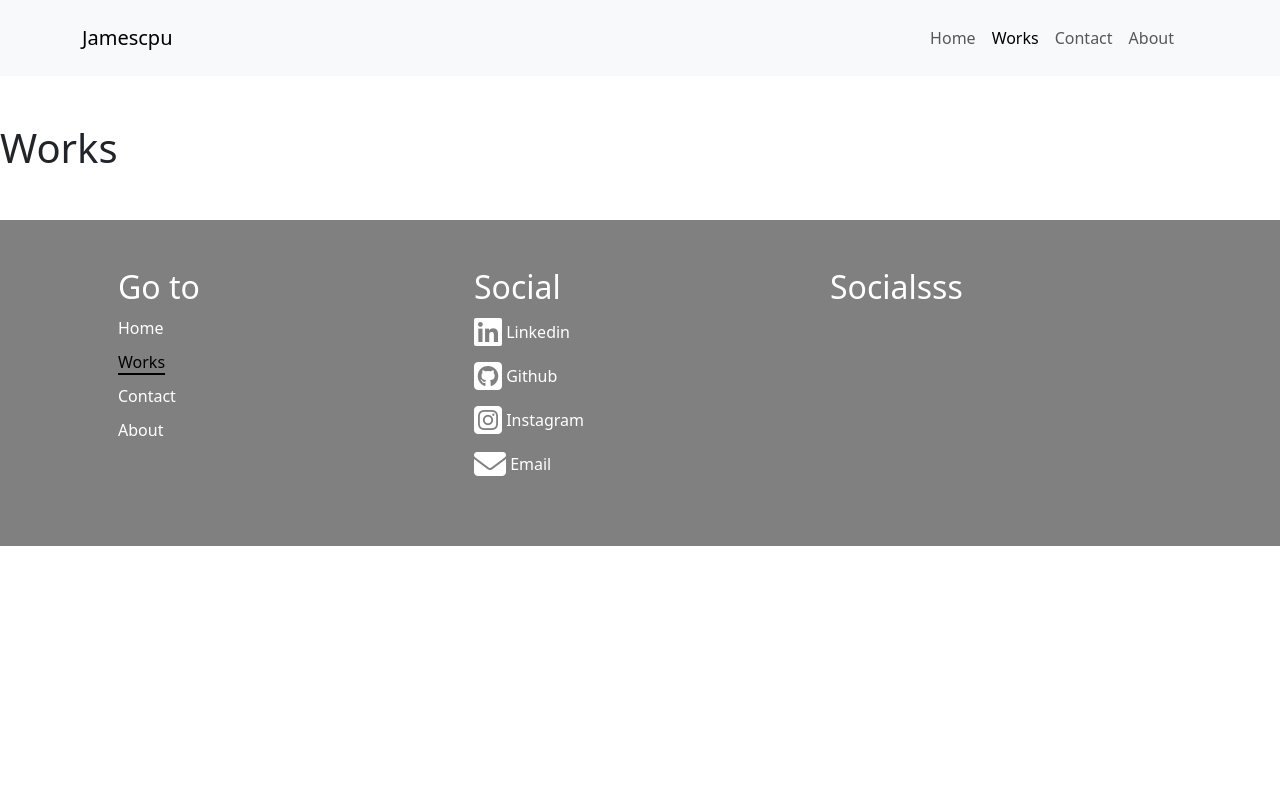
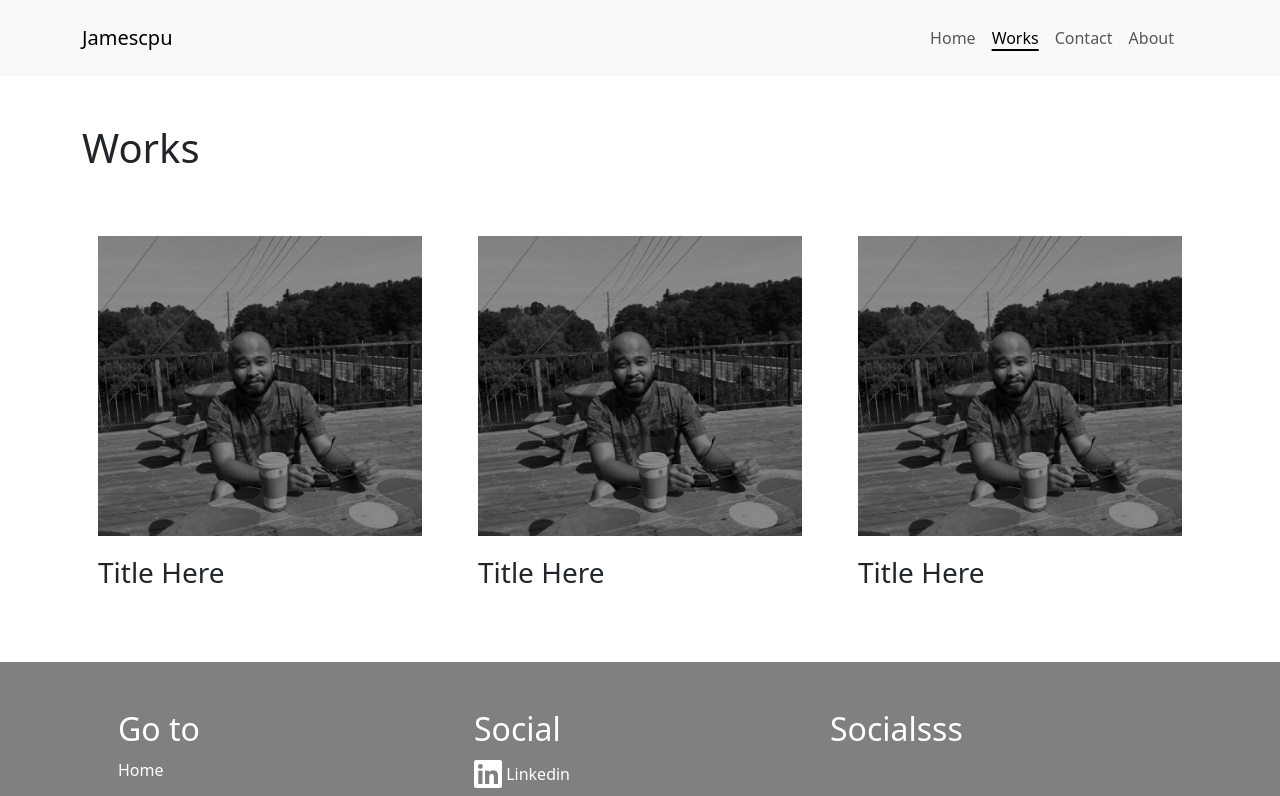
Before and after one commit to jamescpu94/webport, a React (Vite) app: page /works in a window 1280 px wide. Shown: the top 796 px of the page. Built offline with nearby package versions, Linux system fonts and the light colour scheme.

Commit message:
css fixed june 29

```diff
--- /dev/null
+++ b/src/components/c-card.jsx
@@ -0,0 +1,14 @@
+import { NavLink } from "react-router-dom";
+
+export default function CustomCard() {
+  return (
+    <div className="col m-3">
+      <NavLink className="text-dark">
+        <div className="c-card">
+          <img src="src/assets/bg-james.jpg" />
+        </div>
+        <h3>Title Here</h3>
+      </NavLink>
+    </div>
+  );
+}
--- a/src/index.css
+++ b/src/index.css
@@ -22,6 +22,7 @@
 a {
   text-decoration: none;
 }
+#topNav li a.active,
 #navigator li a.active {
   color: black;
   text-decoration: underline;
@@ -43,3 +44,17 @@ ul li {
 ul {
   padding: 0px;
 }
+
+.c-card img {
+  width: 100%;
+}
+.c-card {
+  text-align: right;
+  display: flex;
+  flex-direction: column;
+  align-items: center;
+  justify-content: center;
+  height: 300px;
+  overflow: hidden;
+  margin-bottom: 20px;
+}
--- a/src/nav-bar-top.jsx
+++ b/src/nav-bar-top.jsx
@@ -2,7 +2,7 @@ import { NavLink, Link } from "react-router-dom";
 
 export default function NavBarTop() {
   return (
-    <nav class=" navbar navbar-expand-lg bg-body-tertiary ">
+    <nav class="navbar navbar-expand-lg bg-body-tertiary ">
       <div class="container">
         <Link className="navbar-brand" to="/">
           Jamescpu
@@ -34,7 +34,7 @@ export default function NavBarTop() {
               aria-label="Close"
             ></button>
           </div>
-          <div class="offcanvas-body">
+          <div class="offcanvas-body" id="topNav">
             <ul class="navbar-nav justify-content-end flex-grow-1 pe-3">
               <li className="nav-item">
                 <NavLink to="/" className="nav-link">
--- a/src/routes/about.jsx
+++ b/src/routes/about.jsx
@@ -2,10 +2,8 @@ import PageTitle from "../components/page-title";
 
 export default function About() {
   return (
-    <>
-      <div>
-        <PageTitle title="About" />
-      </div>
-    </>
+    <div className="container" style={{ minHeight: "50vh" }}>
+      <PageTitle title="About" />
+    </div>
   );
 }
--- a/src/routes/contact.jsx
+++ b/src/routes/contact.jsx
@@ -3,7 +3,7 @@ import SocialList from "../components/social-list";
 
 export default function Contact() {
   return (
-    <>
+    <div className="container" style={{ minHeight: "50vh" }}>
       <PageTitle title="Contact" />
       <div class="container">
         <div class="row">
@@ -59,6 +59,6 @@ export default function Contact() {
           </div>
         </div>
       </div>
-    </>
+    </div>
   );
 }
--- a/src/routes/home.jsx
+++ b/src/routes/home.jsx
@@ -1,6 +1,6 @@
 import { NavLink } from "react-router-dom";
 import PageTitle from "../components/page-title";
-
+import CustomCard from "../components/c-card";
 export default function Home() {
   return (
     <>
@@ -24,21 +24,20 @@ export default function Home() {
           </NavLink>
         </div>
       </div>
-      <div className="container text-center">
+      <div className="container d-flex flex-column align-items-center">
         <PageTitle title="Works" />
-        <div className="row">
-          <div className="col">1 project</div>
-
-          <div className="col">1 project</div>
-
-          <div className="col">1 project</div>
+        <div className="row mb-3">
+          <CustomCard />
+          <CustomCard />
+          <CustomCard />
+          <CustomCard />
         </div>
         <NavLink
           type="button"
           className="btn btn-outline-dark d-inline-flex align-items-center"
           to="/works"
         >
-          View All Work&nbsp;<i class="fa-solid fa-arrow-right"></i>
+          View All Works&nbsp;<i class="fa-solid fa-arrow-right"></i>
         </NavLink>
       </div>
     </>
--- a/src/routes/works.jsx
+++ b/src/routes/works.jsx
@@ -1,10 +1,16 @@
+import CustomCard from "../components/c-card";
 import PageTitle from "../components/page-title";
 
 export default function Works() {
   return (
     <>
-      <div>
+      <div className="container" style={{ minHeight: "50vh" }}>
         <PageTitle title="Works" />
+        <div className="row  mb-3">
+          <CustomCard />
+          <CustomCard />
+          <CustomCard />
+        </div>
       </div>
     </>
   );
```
